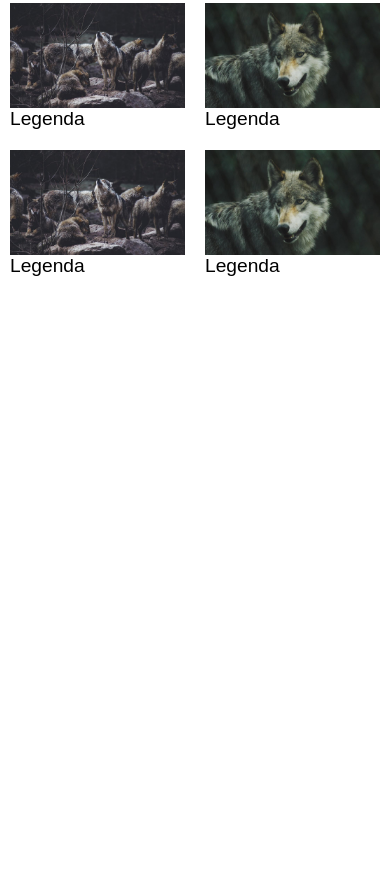
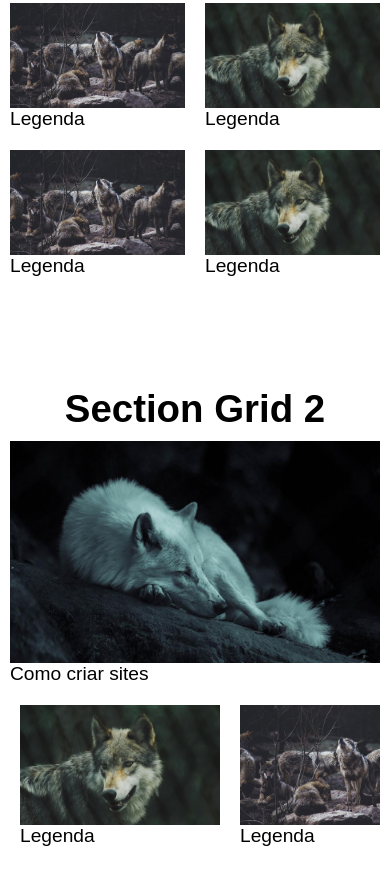
Before and after one commit to eduardavirgilio/layout-lobos, a plain HTML site: page index.html in a window 390 px wide. Shown: the part 2412-3297 px from the top of the page. Before the commit the page ends 2799 px from the top, so only its background shows below. Drawn offline with Linux system fonts and the light colour scheme.

Commit message:
section 2

```diff
--- a/index.html
+++ b/index.html
@@ -112,5 +112,35 @@
 
     </section>
 
+    <h1>Section Grid 2</h1>
+
+    <section class="grid2">
+        <div class="video">
+            <img src="./src/img/lobo1.jpg" alt="lobo 1">
+            <p>Como criar sites</p>
+        </div>
+
+        <div class="sidebar">
+            <div>
+                <img src="./src/img/lobo2.jpg" alt="lobo 2">
+                <p>Legenda</p>
+            </div>
+
+            <div>
+                <img src="./src/img/lobo3.jpg" alt="lobo 3">
+                <p>Legenda</p>
+            </div>
+
+            <div>
+                <img src="./src/img/lobo1.jpg" alt="lobo 1">
+                <p>Legenda</p>
+            </div>
+
+            <div>
+                <img src="./src/img/lobo3.jpg" alt="lobo 3">
+                <p>Legenda</p>
+            </div>
+        </div>
+    </section>
 </body>
 </html>
--- a/src/styles/main.css
+++ b/src/styles/main.css
@@ -106,3 +106,33 @@ nav ul li{
         order: -1;
     }
 }
+
+.grid2{
+    display: grid;
+    grid-template-columns: 1fr 200px;
+    grid-gap: 20px;
+    max-width: 800px;
+    padding: 10px;
+    margin: 0 auto;
+}
+
+.sidebar > div {
+    margin-bottom: 10px;
+}
+
+/* quando a tela for menor que 600px */
+@media (max-width: 600px){
+    .grid2{
+        grid-template-columns: 1fr;
+    }
+
+    .sidebar{
+        display: flex;
+        overflow: scroll;
+    }
+
+    .sidebar > div{
+        flex: 1 0 200px;
+        margin: 0 10px;
+    }
+}
```
